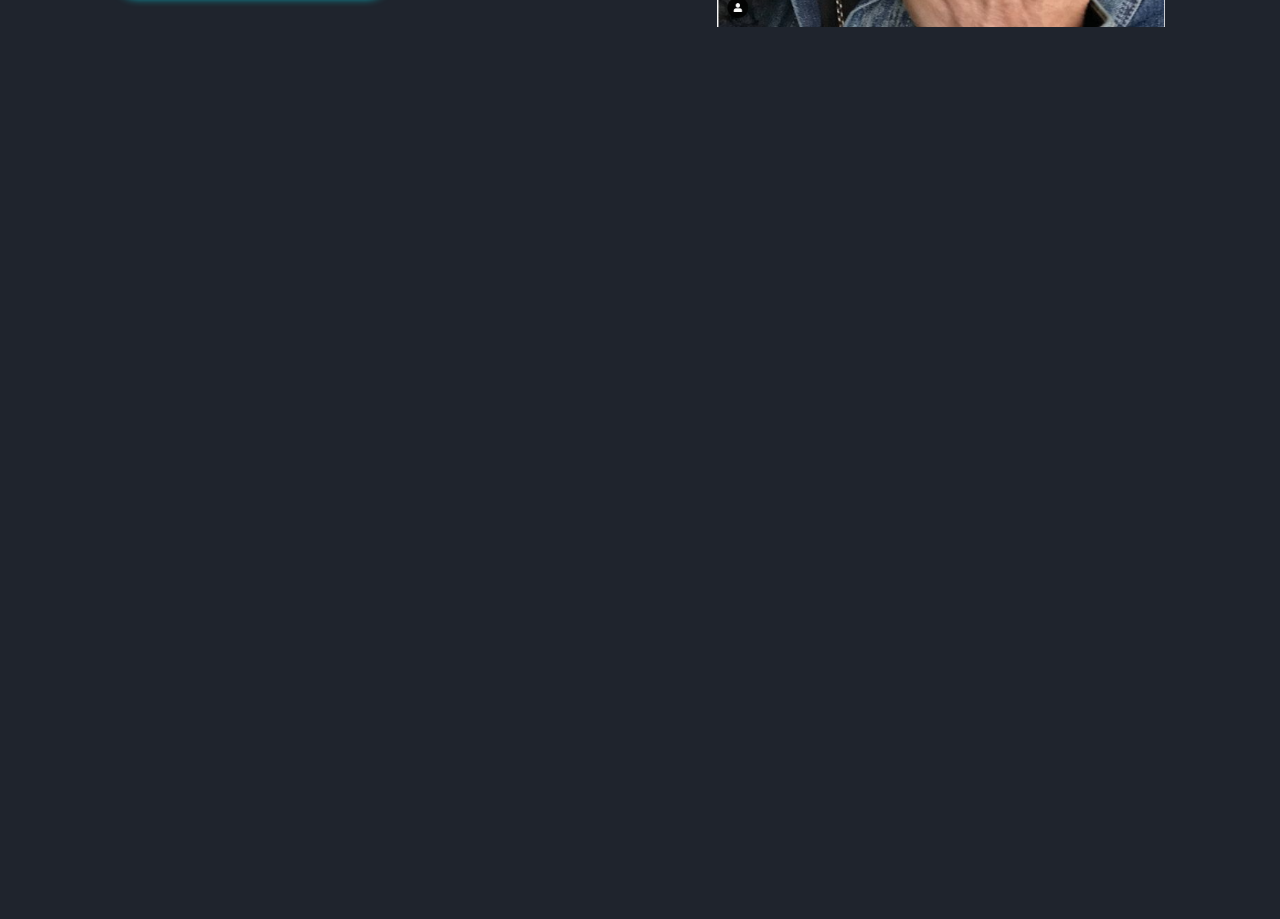
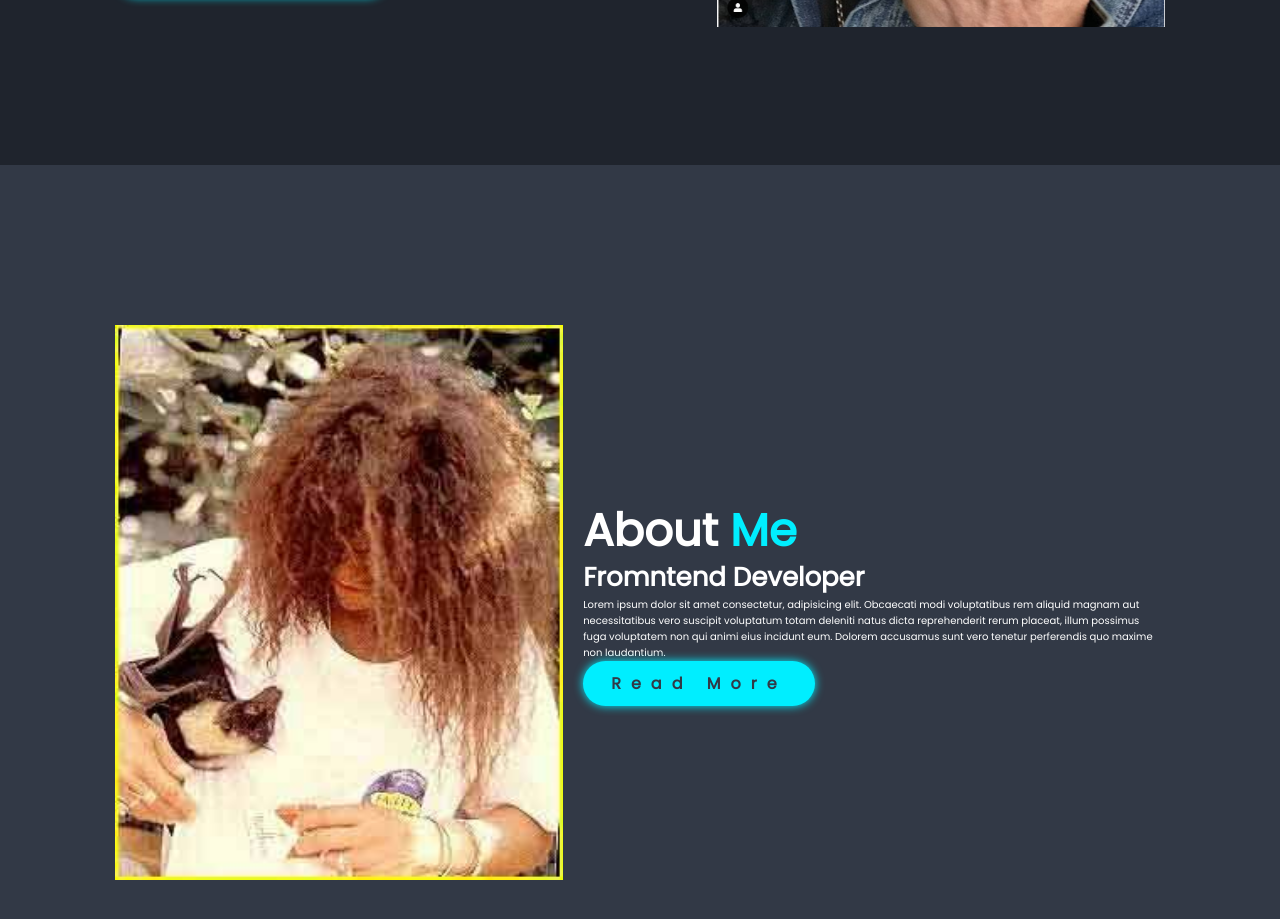
Before and after one commit to xisraeluni/Portafolio_Master, a plain HTML site: page index.html in a window 1280 px wide. Shown: the part 635-1554 px from the top of the page. Before the commit the page ends 800 px from the top, so only its background shows below. Drawn offline with nearby package versions, Linux system fonts and the light colour scheme.

Commit message:
se agrega foto about y boton igual

```diff
--- a/index.html
+++ b/index.html
@@ -53,6 +53,20 @@
         </div>
     </section>
 
+    <!-- about section desing -->
+    <section class="about" id="about">
+        <div class="about-img">
+            <img src="images/slash.jpg" alt="">
+        </div>
+
+        <div class="about-content">
+            <h2 class="heading">About <span> Me</span></h2>
+            <h3>Fromntend Developer</h3>
+            <p>Lorem ipsum dolor sit amet consectetur, adipisicing elit. Obcaecati modi voluptatibus rem aliquid magnam aut necessitatibus vero suscipit voluptatum totam deleniti natus dicta reprehenderit rerum placeat, illum possimus fuga voluptatem non qui animi eius incidunt eum. Dolorem accusamus sunt vero tenetur perferendis quo maxime non laudantium.</p>
+            <a href="#" class="btn">Read More</a>
+        </div>
+    </section>
+
 
 </body>
 </html>
--- a/style.css
+++ b/style.css
@@ -65,7 +65,7 @@ section {
     color: var(--main-color);
 }
 
-#menu-icon{
+#menu-icon {
     font-size: 3.6rem;
     color: var(--text-color);
     display: none;
@@ -81,12 +81,12 @@ section {
     width: 35vw;
 }
 
-.home-content h3{
+.home-content h3 {
     font-size: 3.2rem;
     font-weight: 700;
 }
 
-.home-content h3:nth-of-type(2){
+.home-content h3:nth-of-type(2) {
     margin-bottom: 2rem
 }
 
@@ -94,7 +94,7 @@ span {
     color: var(--main-color);
 }
 
-.home-content h1{
+.home-content h1 {
     font-size: 5.6rem;
     font-weight: 700;
     line-height: 1.3;
@@ -138,6 +138,33 @@ span {
     transition: .5s ease;
 }
 
-.btn:hover{
+.btn:hover {
     box-shadow: none;
 }
+
+.about {
+    display: flex;
+    justify-content: center;
+    align-items: center;
+    gap: 2rem;
+    background: var(--second-bg-color);
+}
+
+.about-img img {
+    width: 35vw;
+}
+
+.heading {
+    text-align: center;
+    font-size: 4.5rem;
+}
+
+.about-content h2 {
+    text-align: left;
+    line-height: 1.2;
+}
+
+.about-content h3 {
+    font-size: 2.6rem;
+
+}
```
Also changed, not shown: images/slash.jpg (added).
